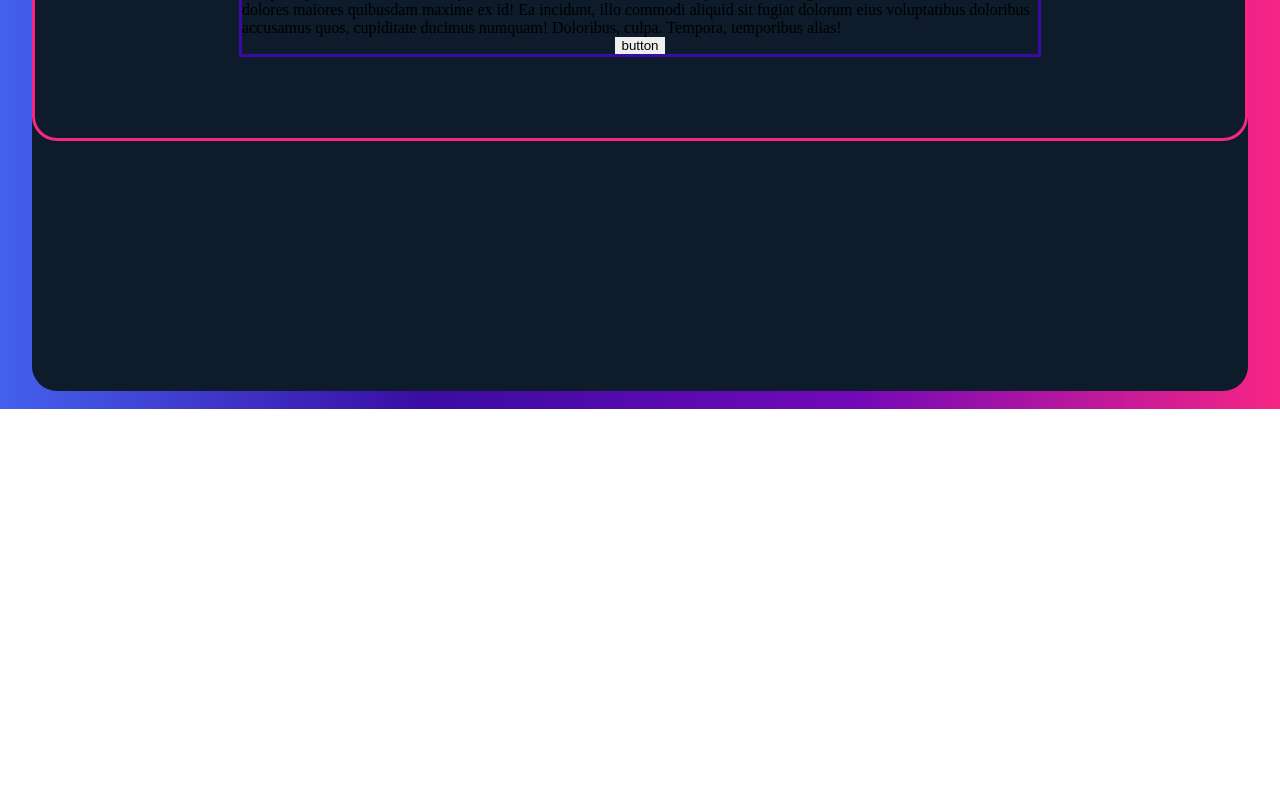
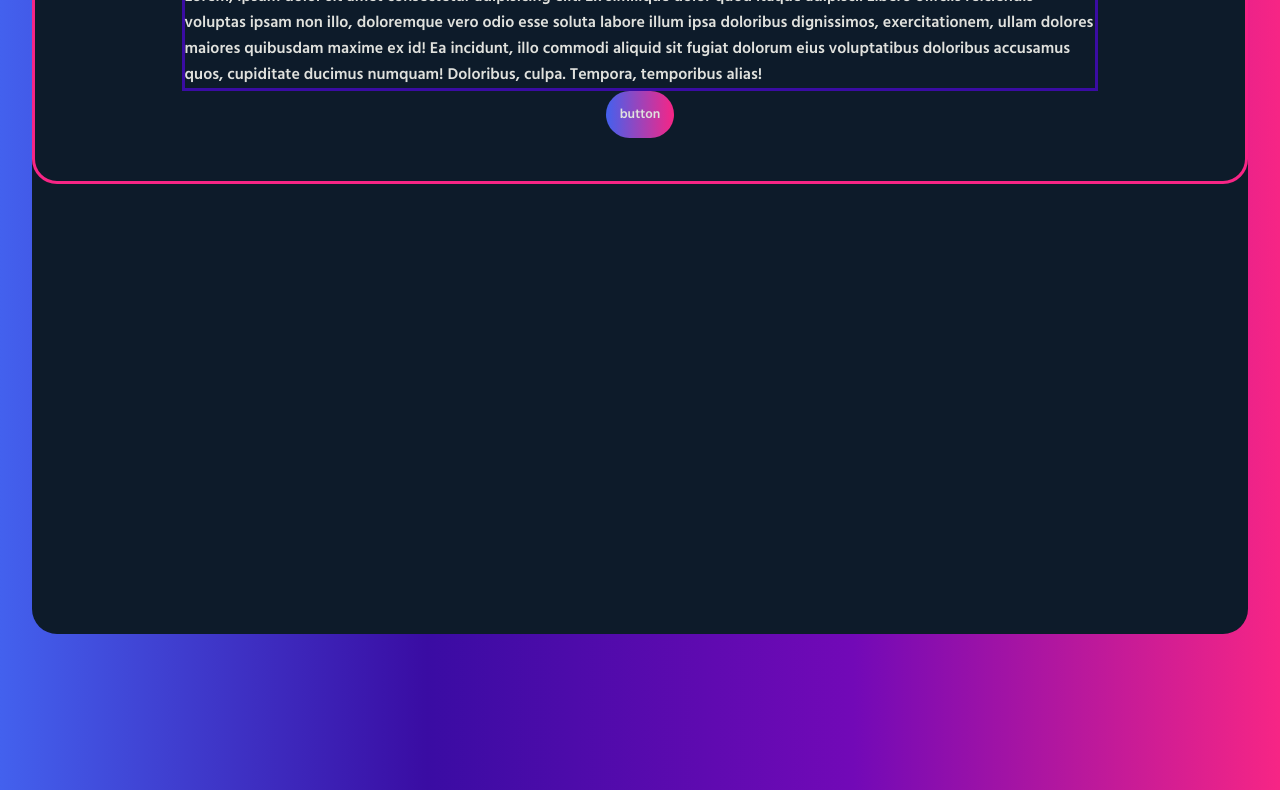
Before and after one commit to Marianocoderx/website2-test, a plain HTML site: page index.html in a window 1280 px wide. Shown: the part 391-1181 px from the top of the page. Before the commit the page ends 800 px from the top, so only its background shows below. Drawn offline with Linux system fonts and the light colour scheme.

Commit message:
2 files modified

```diff
--- a/index.css
+++ b/index.css
@@ -14,16 +14,17 @@ font-family: 'Rubik Bubbles', cursive;*/
 }
 
 body{
-  height: 800px;
+  height: 1300px;
   width: 100%;
   display: flex;
+  flex-direction: column;
   justify-content: center;
   padding: 2em;
   background: linear-gradient(to left,#f72585,#7209b7,#3a0ca3,#4361ee);
 }
 
 .space-text{
-  height: 750px;
+  height: 950px;
   width: 100%;
   border-radius: 25px;
   background-color: #0d1b2a;
@@ -80,6 +81,7 @@ nav .navbar-list{
 
 .block1{
   display: flex;
+  flex-direction: column;
   align-items: center;
   justify-content: center;
   height: 300px;
@@ -90,10 +92,27 @@ nav .navbar-list{
 }
 
 .block1-container{
-  width: 70%;
+  width: 80%;
   display: flex;
   flex-direction: column;
   align-items: center;
   justify-content: center;
   border: #3a0ca3 solid;
 }
+
+.block1-container h1,p{
+  font-family: 'Hind', sans-serif;
+  color: #e0e1dd;
+}
+
+.button2{
+  padding: 1em;
+  border-radius: 25px;
+  background: linear-gradient(to left,#f72585, #4361ee);
+}
+
+.button2 a{
+  font-family: 'Hind', sans-serif;
+  color: #e0e1dd;
+  text-decoration: none;
+}
--- a/index.html
+++ b/index.html
@@ -27,12 +27,19 @@
         <div class="block1-container">
           <h1>main title</h1>
           <p>Lorem, ipsum dolor sit amet consectetur adipisicing elit. Ex similique dolor quod itaque adipisci. Libero officiis reiciendis voluptas ipsam non illo, doloremque vero odio esse soluta labore illum ipsa doloribus dignissimos, exercitationem, ullam dolores maiores quibusdam maxime ex id! Ea incidunt, illo commodi aliquid sit fugiat dolorum eius voluptatibus doloribus accusamus quos, cupiditate ducimus numquam! Doloribus, culpa. Tempora, temporibus alias!</p>
-          <button>button</button>
         </div>
+        <button class="button2"><a href="">button</a></button>
+      </div>
+
+      <div class="">
+
       </div>
 
       <div></div>
-      <div></div>
     </div>
+
+    <footer>
+
+    </footer>
   </body>
 </html>
```
